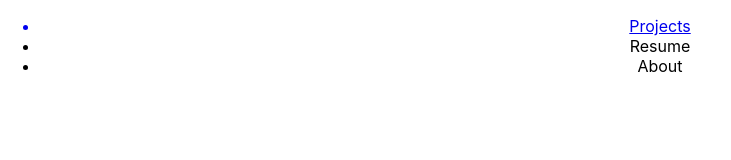
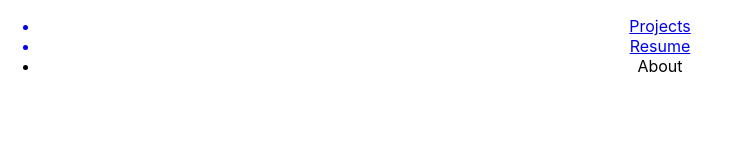
Before and after one commit to ambertav/portfolio, a React (Create React App) app: page / in a window 1280 px wide. Shown: the top 160 px of the page, without its empty margins (0-731 px from the left). Built offline with nearby package versions, Linux system fonts and the light colour scheme.

Commit message:
adds nav link to resume page

```diff
--- a/src/components/Navigation.js
+++ b/src/components/Navigation.js
@@ -7,7 +7,9 @@ function Navigation () {
                 <Link to='/projects'>
                     <li>Projects</li>
                 </Link>
-                <li>Resume</li>
+                <Link to='/resume'>
+                    <li>Resume</li>
+                </Link>
                 <li>About</li>
             </ul>
         </nav>
```
